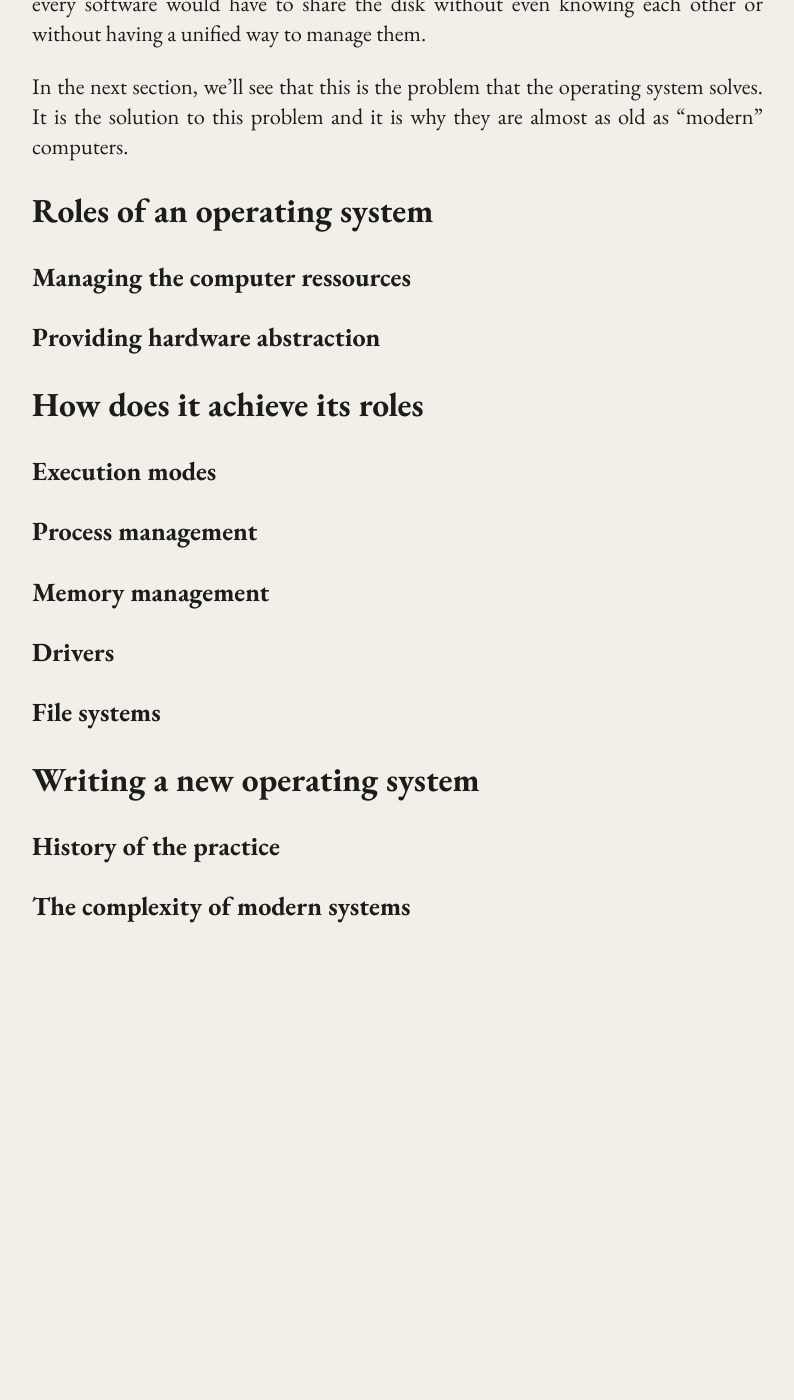
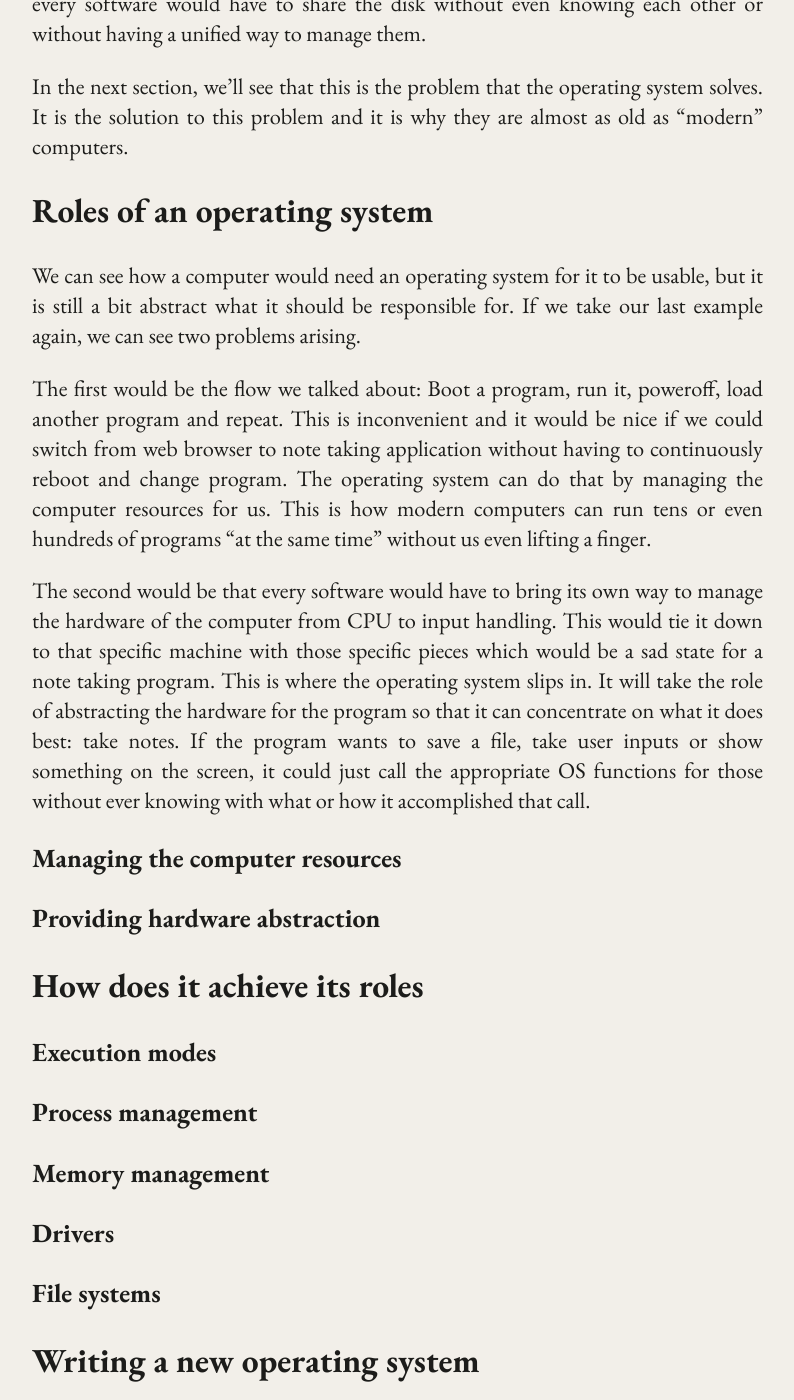
Before and after one commit to eFournierRobert/eFournierRobert.github.io, a Jekyll site: the page built from _posts/btob/2026-03-11-os.md, in a window 1280 px wide and 1400 px high, scrolled down 1362 px. Shown: the whole window, without its empty margins (178-972 px from the left). Built offline with Jekyll 4.4.1, drawn with Linux system fonts in a browser that asks for light colours; before the commit the page ends 2311 px from its top, so only the background shows below that.

Commit message:
Roles inrto

```diff
--- a/_posts/btob/2026-03-11-os.md
+++ b/_posts/btob/2026-03-11-os.md
@@ -67,7 +67,32 @@ is why they are almost as old as "modern" computers.
 
 ## Roles of an operating system
 
-### Managing the computer ressources
+We can see how a computer would need an operating system for
+it to be usable, but it
+is still a bit abstract what it should be responsible for.
+If we take our last example again, we can see two problems
+arising.
+
+The first would be the flow we talked about: Boot a program,
+run it, poweroff, load another program and repeat. This is
+inconvenient and it would be nice if we could switch from web browser
+to note taking application without having to continuously reboot and
+change program. The operating system can do that by managing
+the computer resources for us. This is how modern computers can run
+tens or even hundreds of programs "at the same time" without us even
+lifting a finger.
+
+The second would be that every software would have to bring its own
+way to manage the hardware of the computer from CPU to input handling.
+This would tie it down to that specific machine with those specific pieces which
+would be a sad state for a note taking program. This is where the operating system
+slips in. It will take the role of abstracting the hardware for the program
+so that it can concentrate on what it does best: take notes. If the program
+wants to save a file, take user inputs or show something on the screen, it could
+just call the appropriate OS functions for those without ever knowing with what
+or how it accomplished that call.
+
+### Managing the computer resources
 
 ### Providing hardware abstraction
 
```
